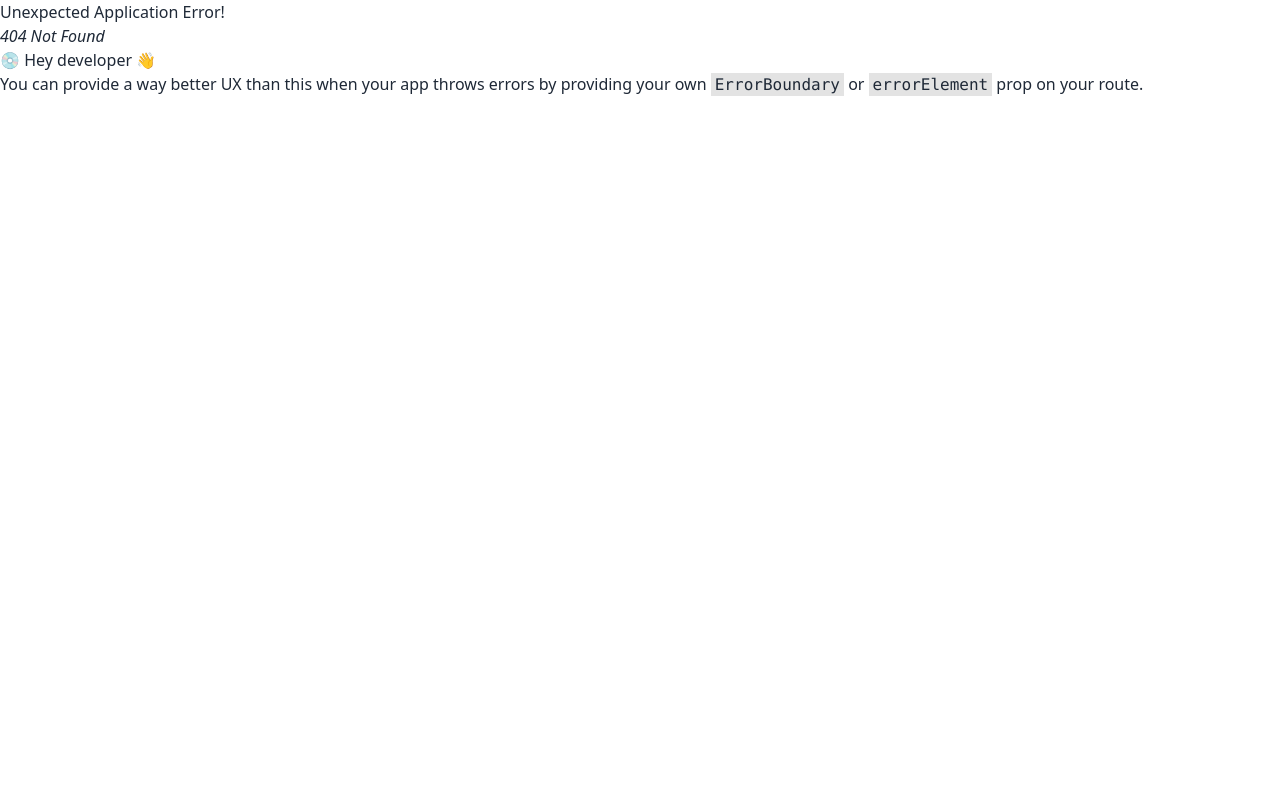
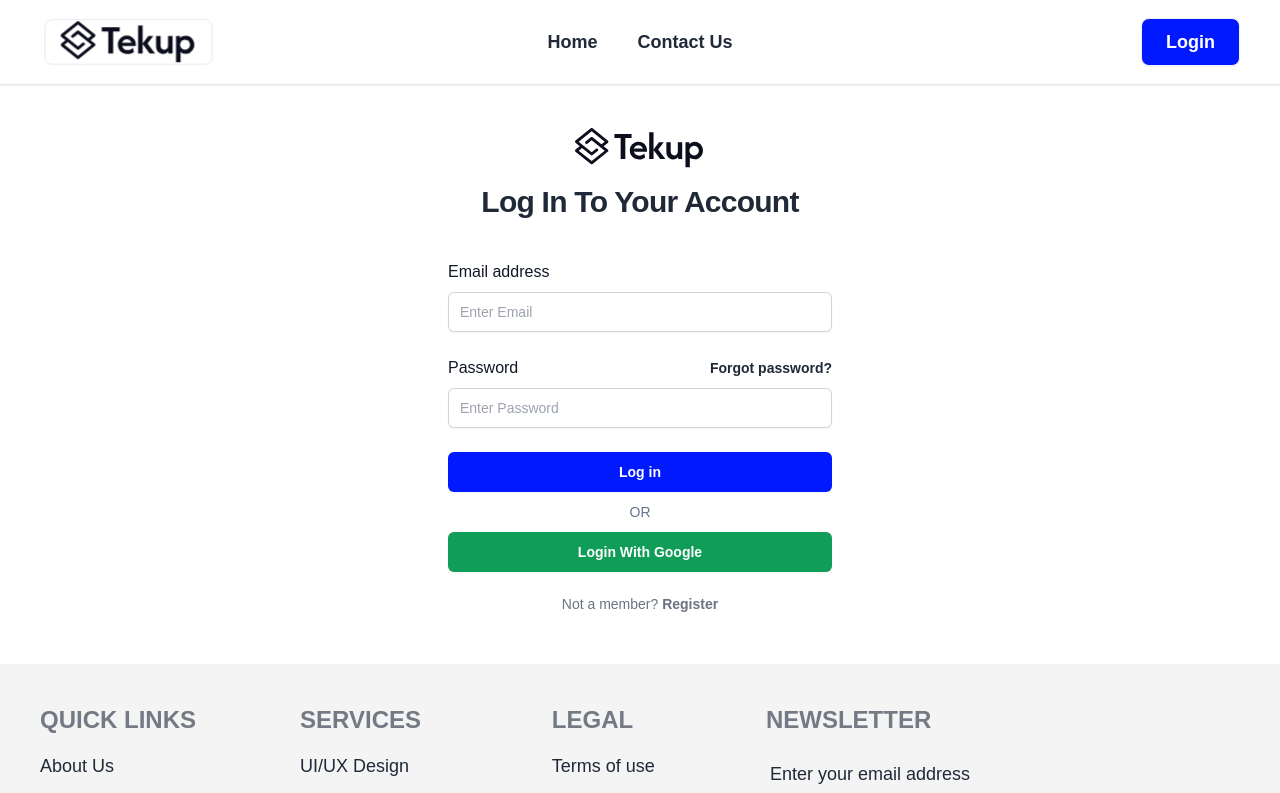
Before and after one commit to Amin7775/Tekup-Employee-Management-client-side, a React (Vite) app: page /login in a window 1280 px wide. Before the commit this address had no page. Shown: the top 793 px of the page. Built offline with nearby package versions, Linux system fonts and the light colour scheme; a web font is replaced by a local one.

Commit message:
Added login page

```diff
--- a/src/Components/Navbar/Navbar.jsx
+++ b/src/Components/Navbar/Navbar.jsx
@@ -50,7 +50,7 @@ const Navbar = () => {
         </ul>
       </div>
       <div className="navbar-end">
-        <Link>
+        <Link to={'/login'}>
         <p className="btn bg-custom_primary_color text-white px-6 h-full text-lg">Login</p>
         </Link>
       </div>
--- /dev/null
+++ b/src/Pages/Login/Login.jsx
@@ -0,0 +1,112 @@
+import { Link } from "react-router-dom";
+import logoimg from "./../../assets/images/logo/Logo.svg";
+
+const Login = () => {
+  const handleSubmit = (e) => {
+    e.preventDefault();
+    const form = e.target;
+    const email = form.email.value;
+    const password = form.password.value;
+    console.log(email,password)
+  };
+
+  // google
+  const handleGoogle = () => {
+    // console.log("clicked");
+  };
+
+  return (
+    <div className="flex min-h-full flex-1 flex-col justify-center px-6 pb-12 pt-32 lg:px-8 bg-page_bg dark:bg-dark_page_bg">
+      <div className="sm:mx-auto sm:w-full sm:max-w-sm">
+        <div className="">
+          <img className="mx-auto h-10 w-auto" src={logoimg} alt="Tekup" />
+        </div>
+        <h2 className="mt-4 text-center text-3xl font-bold leading-9 tracking-tight text-custom_blue dark:text-gray-200">
+          Log In To Your Account
+        </h2>
+      </div>
+
+      <div className="dark:mt-8 mt-10 sm:mx-auto sm:w-full sm:max-w-sm">
+        <form className="space-y-6" onSubmit={handleSubmit}>
+          {/* email */}
+          <div>
+            <label className="block text-base font-medium leading-6 text-gray-900 dark:text-gray-200 ">
+              Email address
+            </label>
+            <div className="mt-2">
+              <input
+                id="email"
+                name="email"
+                type="email"
+                autoComplete="email"
+                required
+                placeholder="Enter Email"
+                className="block w-full rounded-md border-0 py-2 text-lg text-gray-900 shadow-sm ring-1 ring-inset ring-gray-300 placeholder:text-gray-400 focus:ring-1 focus:ring-inset focus:ring-custom_blue sm:text-sm sm:leading-6 px-3"
+              />
+            </div>
+          </div>
+          {/* password */}
+          <div>
+            <div className="flex items-center justify-between">
+              <label
+                htmlFor="password"
+                className="block text-base font-medium leading-6 text-gray-900 dark:text-gray-200"
+              >
+                Password
+              </label>
+              <div className="text-sm">
+                <a
+                  href="#"
+                  className="font-semibold text-custom_blue hover:text-custom_Dark dark:hover:text-slate-500"
+                >
+                  Forgot password?
+                </a>
+              </div>
+            </div>
+            <div className="mt-2">
+              <input
+                id="password"
+                name="password"
+                type="password"
+                placeholder="Enter Password"
+                autoComplete="current-password"
+                required
+                className="block w-full rounded-md border-0 py-2 text-lg text-gray-900 shadow-sm ring-1 ring-inset ring-gray-300 placeholder:text-gray-400 focus:ring-1 focus:ring-inset focus:ring-custom_blue sm:text-sm sm:leading-6 px-3 "
+              />
+            </div>
+          </div>
+
+          <div>
+            <button
+              type="submit"
+              className="bg-custom_primary_color flex w-full justify-center rounded-md bg-custom_blue px-3 py-2 text-sm font-semibold leading-6 text-white shadow-sm hover:bg-custom_Dark focus-visible:outline focus-visible:outline-2 focus-visible:outline-offset-2 focus-visible:outline-custom_blue transition-all duration-300 ease-in-out dark:hover:bg-slate-500"
+            >
+              Log in
+            </button>
+          </div>
+        </form>
+        {/* google register */}
+        <p className="text-sm my-2.5 text-center text-slate-500">OR</p>
+
+        <button
+          onClick={handleGoogle}
+          className="flex w-full justify-center rounded-md bg-[#0F9D58] px-3 py-2 text-sm font-semibold leading-6 text-white shadow-sm hover:bg-custom_Dark focus-visible:outline focus-visible:outline-2 focus-visible:outline-offset-2 focus-visible:outline-custom_blue transition-all duration-300 ease-in-out dark:hover:bg-slate-500"
+        >
+          Login With Google
+        </button>
+
+        <p className="mt-5 text-center text-sm text-gray-500">
+          Not a member?{" "}
+          <Link
+            to={"/register"}
+            className="font-semibold leading-6 text-custom_blue hover:text-custom_Dark dark:hover:bg-slate-500"
+          >
+            Register
+          </Link>
+        </p>
+      </div>
+    </div>
+  );
+};
+
+export default Login;
--- a/src/Routes/Routes.jsx
+++ b/src/Routes/Routes.jsx
@@ -2,6 +2,7 @@ import { createBrowserRouter } from "react-router-dom";
 import RootLayout from "../Layout/RootLayout";
 import Home from "../Pages/Home/Home";
 import ContactUs from "../Pages/ContactUs/ContactUs";
+import Login from "../Pages/Login/Login";
 
 const router = createBrowserRouter([
     {
@@ -15,6 +16,10 @@ const router = createBrowserRouter([
         {
             path: "/contact-us",
             element: <ContactUs></ContactUs>
+        },
+        {
+          path: "/login",
+          element: <Login></Login>
         }
       ]
     },
```
